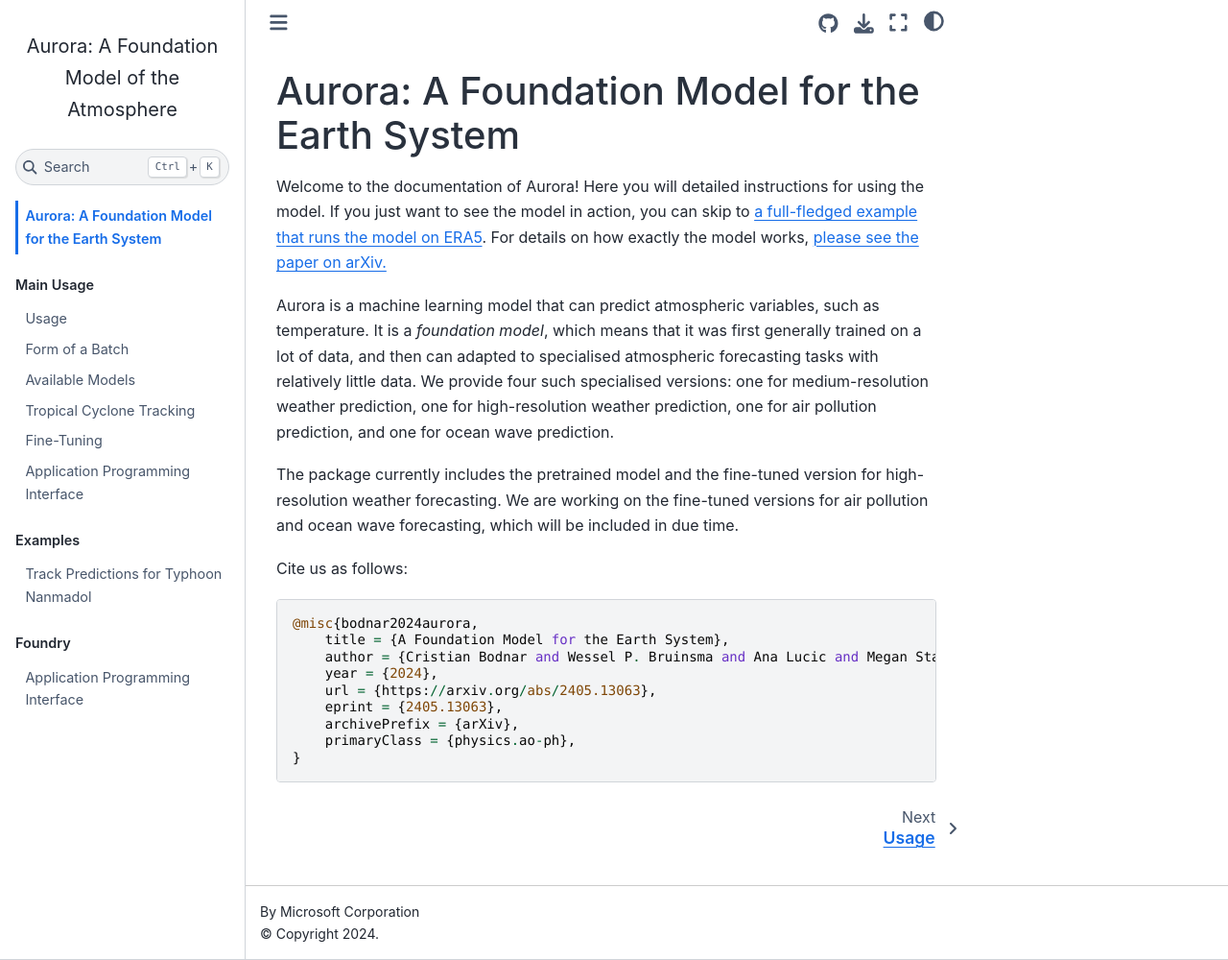
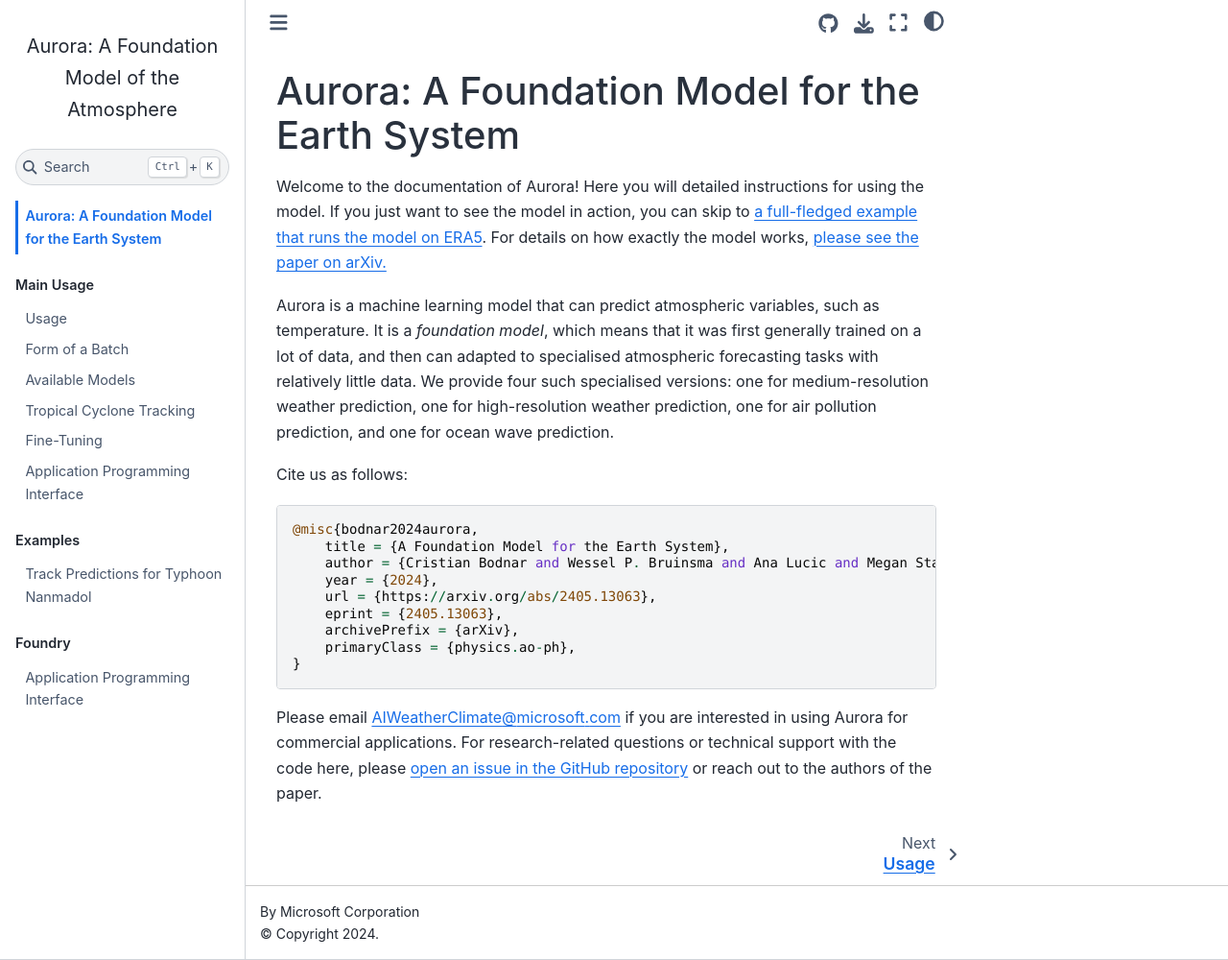
Before and after one commit to microsoft/aurora, a Jupyter Book: the page built from docs/intro.md, in a window 1280 px wide and 1000 px high. Shown: the whole window at 96% size. Built offline with Jupyter Book 1.0.4 settings and Sphinx 7.4.7 and the Sphinx Book theme 1.1.4, drawn with Linux system fonts in a browser that asks for light colours; pages that are not in the unit, such as notebooks, are missing from menus.

Commit message:
Adjust notices

````diff
--- a/docs/intro.md
+++ b/docs/intro.md
@@ -14,9 +14,6 @@
 one for air pollution prediction,
 and one for ocean wave prediction.
 
-The package currently includes the pretrained model and the fine-tuned version for high-resolution weather forecasting.
-We are working on the fine-tuned versions for air pollution and ocean wave forecasting, which will be included in due time.
-
 Cite us as follows:
 
 ```
@@ -30,3 +27,9 @@
     primaryClass = {physics.ao-ph},
 }
 ```
+
+Please email [AIWeatherClimate@microsoft.com](mailto:AIWeatherClimate@microsoft.com)
+if you are interested in using Aurora for commercial applications.
+For research-related questions or technical support with the code here,
+please [open an issue in the GitHub repository](https://github.com/microsoft/aurora/issues/new/choose)
+or reach out to the authors of the paper.
````
Also changed, not shown: README.md (+13 -9 lines).
